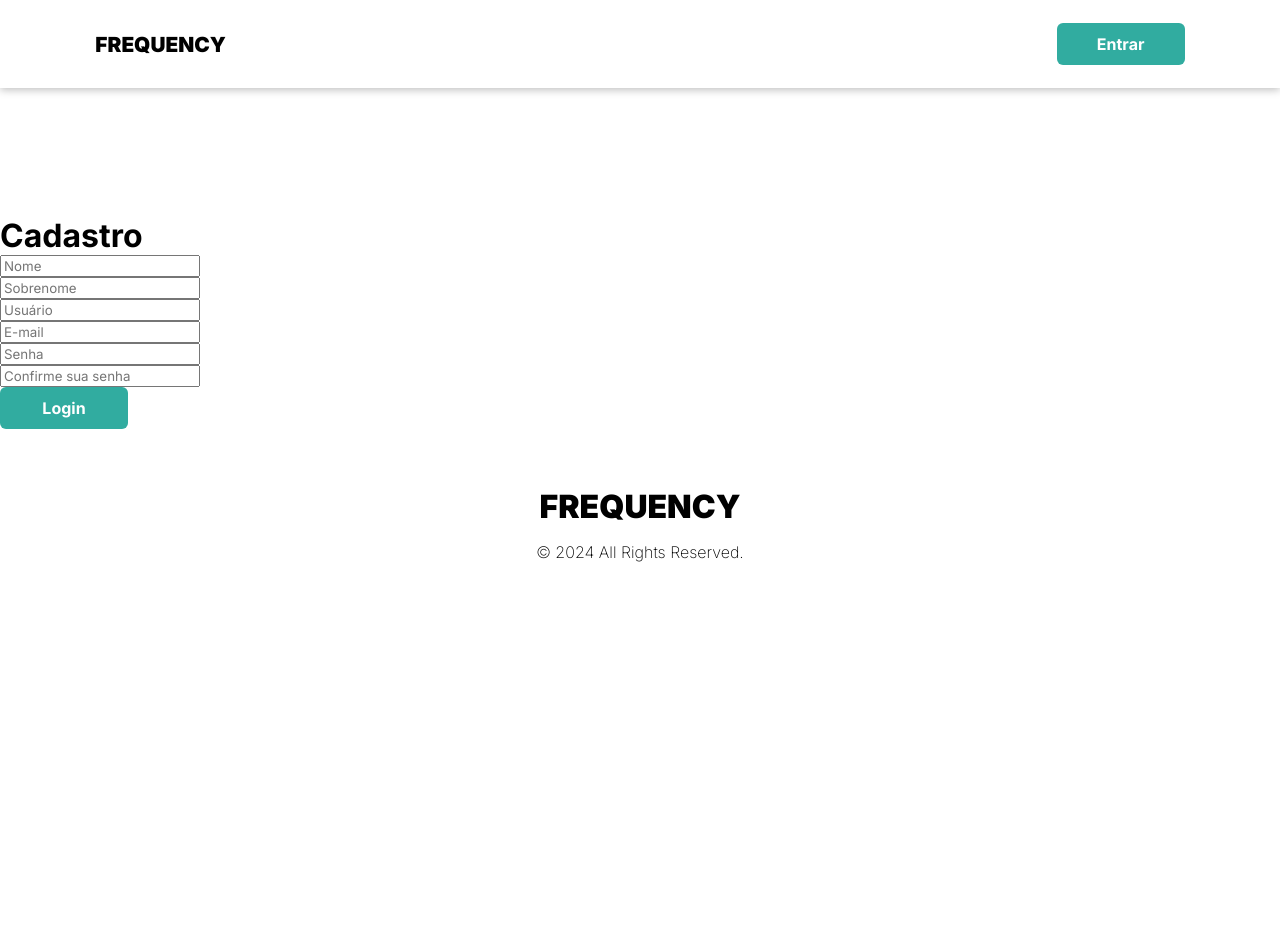
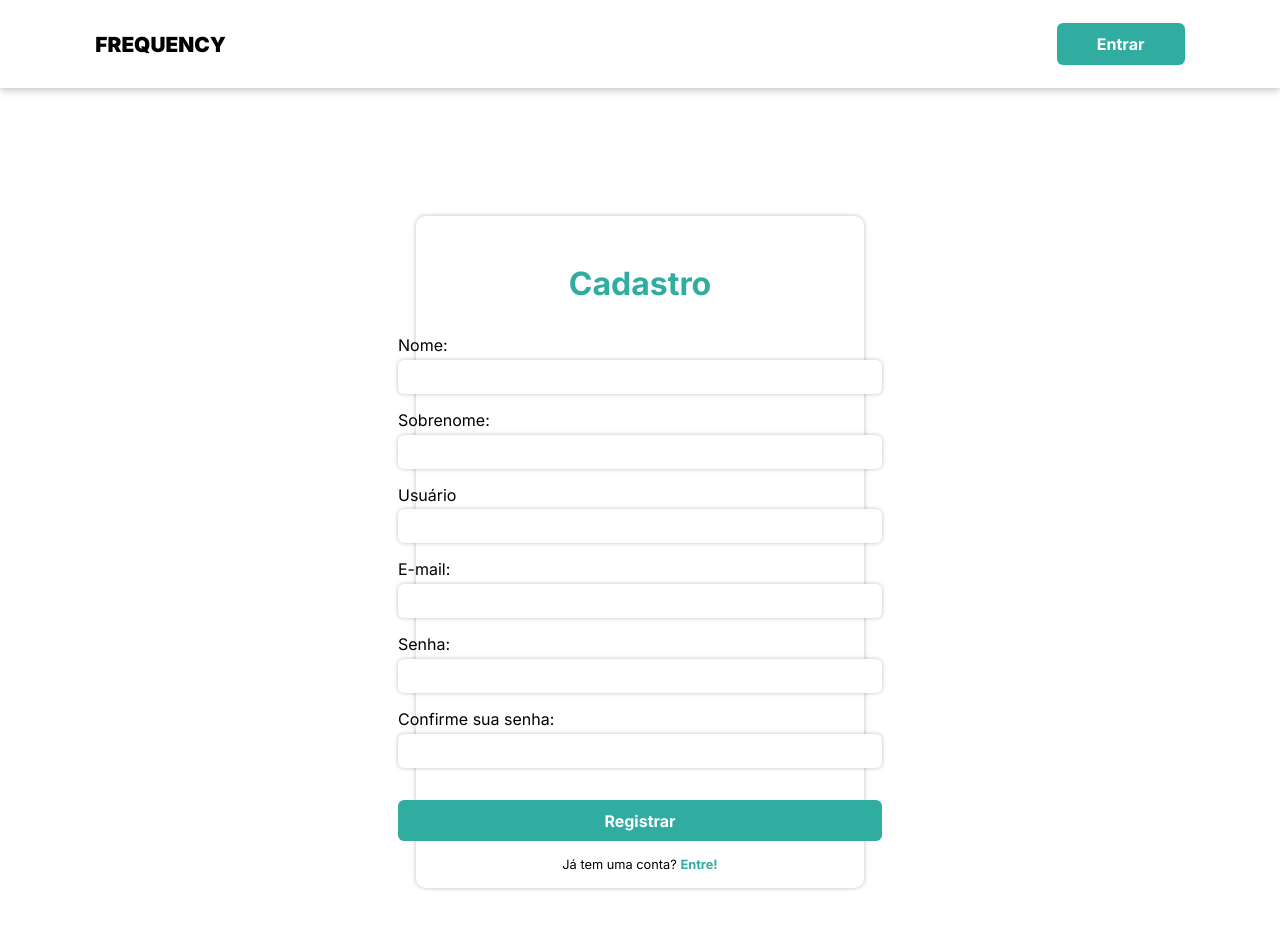
Before and after one commit to fdfborges/Frequency, a React (Vite) app: page /Signin in a window 1280 px wide. Shown: the top 952 px of the page. Before the commit the page ends 800 px from the top, so only its background shows below. Built offline with nearby package versions, Linux system fonts and the light colour scheme.

Commit message:
Styling Page Signin

```diff
--- a/client/Signin/Signin.jsx
+++ b/client/Signin/Signin.jsx
@@ -3,6 +3,7 @@ import './Signin.scss';
 import { Formik, Form, Field, ErrorMessage } from 'formik';
 import * as yup from "yup";
 import Axios from "axios";
+import { Link } from "react-router-dom";
 
 const handleClickRegister = (values) => {
 
@@ -21,6 +22,7 @@ const validationRegistro = yup.object().shape({
 
 const Signin = () => {
     return (
+        <div className="backgroundSignin">
             <div className="container">
                 <h1>Cadastro</h1>
                 <Formik
@@ -30,7 +32,8 @@ const Signin = () => {
                 >
                     <Form className="login-form">
                         <div className="login-form-group">
-                        <Field name="name" className="form-field" placeholder="Nome" />
+                            <label>Nome:</label>
+                            <Field name="name" className="form-field"/>
                             <ErrorMessage
                                 component={'span'}
                                 name="name"
@@ -39,7 +42,8 @@ const Signin = () => {
                         </div>
 
                         <div className="login-form-group">
-                        <Field name="surName" className="form-field" placeholder="Sobrenome" />
+                            <label>Sobrenome:</label>
+                            <Field name="surName" className="form-field"/>
                             <ErrorMessage
                                 component={'span'}
                                 name="surName"
@@ -48,7 +52,8 @@ const Signin = () => {
                         </div>
 
                         <div className="login-form-group">
-                        <Field name="username" className="form-field" placeholder="Usuário" />
+                            <label>Usuário</label>
+                            <Field name="username" className="form-field"/>
                             <ErrorMessage
                                 component={'span'}
                                 name="username"
@@ -57,7 +62,8 @@ const Signin = () => {
                         </div>
 
                         <div className="login-form-group">
-                        <Field name="email" className="form-field" placeholder="E-mail" />
+                            <label>E-mail:</label>
+                            <Field name="email" className="form-field"/>
                             <ErrorMessage
                                 component={'span'}
                                 name="email"
@@ -66,7 +72,8 @@ const Signin = () => {
                         </div>
 
                         <div className="login-form-group">
-                        <Field name="password" className="form-field" placeholder="Senha" />
+                            <label>Senha:</label>
+                            <Field name="password" className="form-field"/>
                             <ErrorMessage
                                 component={'span'}
                                 name="password"
@@ -75,17 +82,28 @@ const Signin = () => {
                         </div>
 
                         <div className="login-form-group">
-                        <Field name="confirmpassword" className="form-field" placeholder="Confirme sua senha" />
+                            <label>Confirme sua senha:</label>
+                            <Field name="confirmpassword" className="form-field"/>
                             <ErrorMessage
                                 component={'span'}
                                 name="confirmpassword"
                                 className="form-error"
                             />
                         </div>
-                    <button className="button" type="submit">Login</button>
+                        <div className="FooterForm">
+                                <div className="ButtonAndForgotPassword">
+                                    <button className="button" type="submit">Registrar</button>
+                                </div>
+                                <span>
+                                    Já tem uma conta?{' '}
+                                    <Link className="FooterLogin" to="/Login">Entre!</Link>
+                                </span>
+                            </div>
                     </Form>
                 </Formik>
             </div>
+        </div>
+
     )
 };
 
--- a/client/Signin/Signin.scss
+++ b/client/Signin/Signin.scss
@@ -0,0 +1,85 @@
+@import '../../src/assets/components/Variables/palletColor/palletColor.scss';
+
+.backgroundSignin {
+    display: flex;
+    justify-content: center;
+
+    .container {
+        display: flex;
+        flex-direction: column;
+        align-items: center;
+        width: 35%;
+        height: 100%;
+        padding: 1rem;
+        box-sizing: border-box;
+        background-color: $primarywhite;
+        border-radius: 10px;
+        box-shadow: 0px 0px 5px 0px rgba(0, 0, 0, 0.25);
+
+        h1 {
+            margin: 2rem 0;
+            color: $primarygreen;
+        }
+
+        & form {
+            display: flex;
+            flex-direction: column;
+            align-items: center;
+            gap: 1rem;
+
+
+            & .login-form-group {
+                display: flex;
+                flex-direction: column;
+                gap: 0.3rem;
+
+                & input {
+                    width: 30rem;
+                    height: 2rem;
+                    border-radius: 6px;
+                    border: none;
+                    outline: none;
+                    box-shadow: 0px 0px 4px 0px rgba(0, 0, 0, 0.25);
+                }
+
+                & input:focus {
+                    outline: 2px solid $primarygreen;
+                }
+            }
+
+            .FooterForm {
+                display: flex;
+                flex-direction: column;
+                align-items: center;
+                gap: 1rem;
+
+                .ButtonAndForgotPassword {
+                    display: flex;
+                    flex-direction: column;
+                    gap: 0.6rem;
+                    button {
+                        margin-top: 1rem;
+                        width: 30.3rem;
+                    }
+                    span{
+                        text-align: end;
+                    }
+                }
+
+
+                span {
+                    font-size: 0.8rem;
+
+                    & .FooterLogin {
+                        text-decoration: none;
+                        color: $primarygreen;
+                        font-weight: bold;
+                    }
+                }
+            }
+
+
+
+        }
+    }
+}
--- a/src/assets/pages/Home/Home.jsx
+++ b/src/assets/pages/Home/Home.jsx
@@ -1,13 +1,18 @@
 import React from "react";
 import '../Home/Home.scss';
 import { FaCirclePlay } from "react-icons/fa6";
-
+import { useNavigate } from "react-router-dom";
 import Lottie from 'lottie-react';
 import AnimationTeste from '../Home/AnimationTeste.json';
 
 
 
 const Home = () => {
+
+    const navigate = useNavigate();
+    const goToSignin = () => {
+        navigate('/Signin')
+    };
 
     return (<div className="containerHome">
         <div className="containerHeader">
@@ -16,7 +21,7 @@ const Home = () => {
         </div>
 
         <div className="buttonsCTA">
-            <button className="buttonCTA">Comece Grátis</button>
+            <button className="buttonCTA" onClick={goToSignin}>Comece Grátis</button>
             <button className="buttonCTA_Movie"><FaCirclePlay size={20}/> Assista o Vídeo</button>
             <Lottie className="AnimationLottie" animationData={AnimationTeste} loop={true} width={"1px"}  height={"1px"}/>
         </div>
```
Lines whose indentation alone changed are shown as unchanged.
